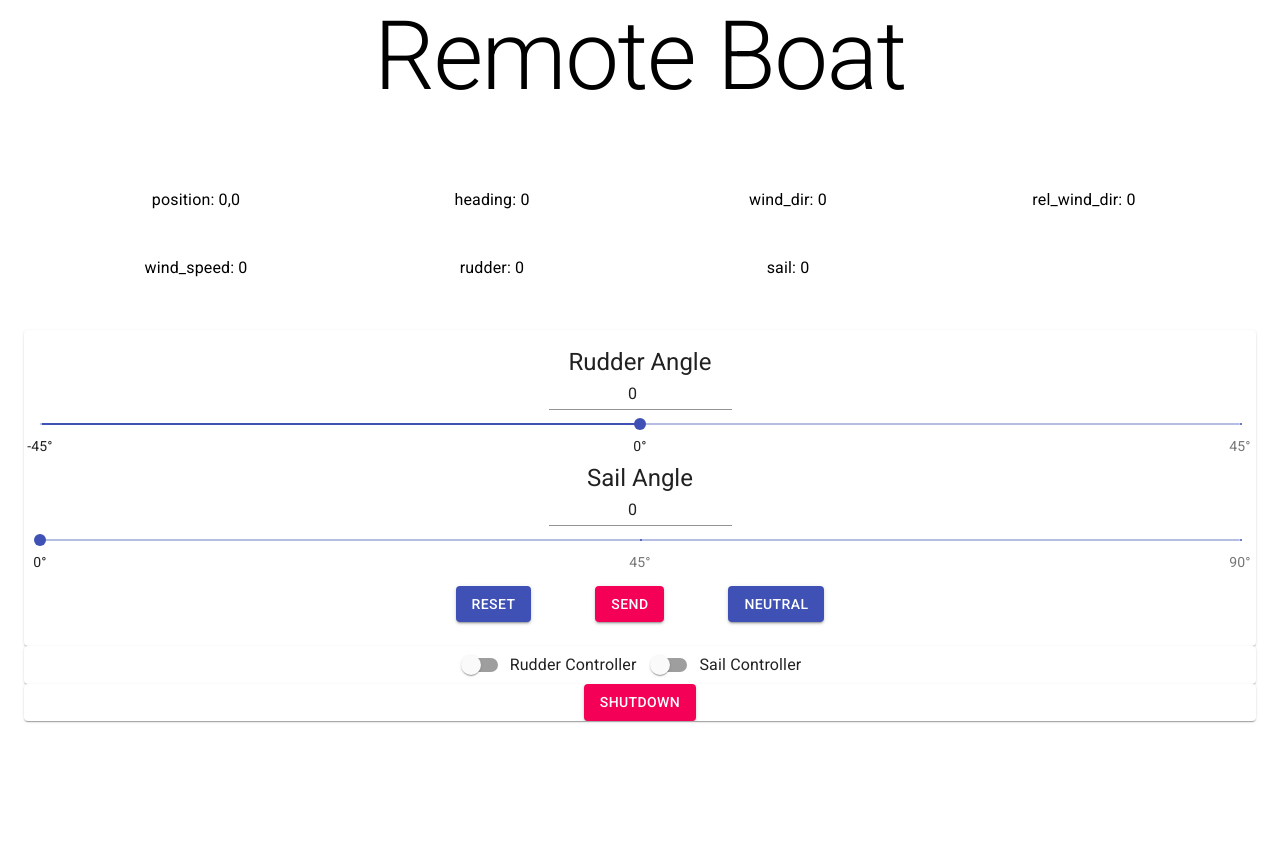
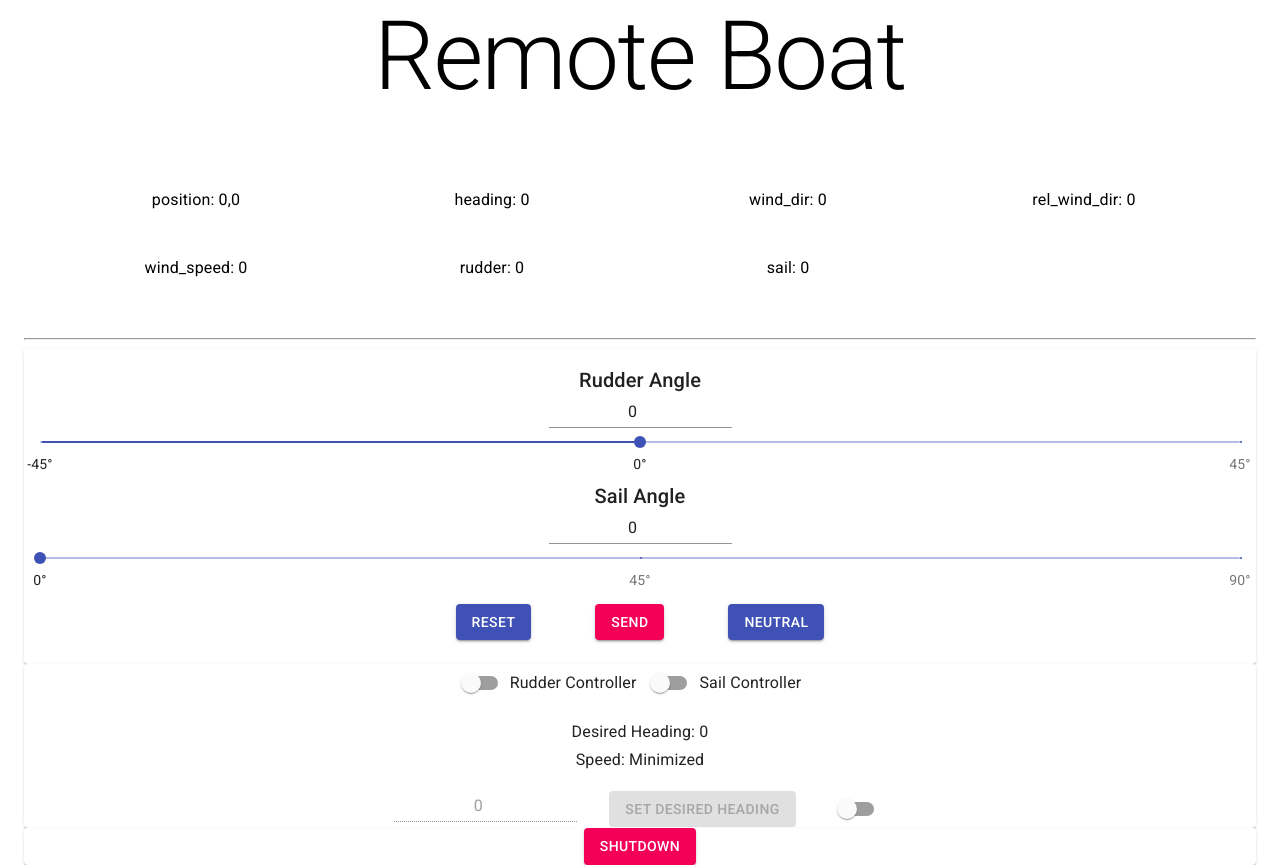
Before and after one commit to Yash-Bhandari/Remote-Boat, a React (Create React App) app: page / in a window 1280 px wide. Before the commit the page ends 800 px from the top, so only its background shows below. Built offline with nearby package versions, Linux system fonts and the light colour scheme; no server answers.

Commit message:
connected finer control over helmsman

```diff
--- a/src/components/Boat.js
+++ b/src/components/Boat.js
@@ -1,4 +1,5 @@
 import React, { useEffect, useState } from 'react';
+import { makeStyles } from '@material-ui/core/styles';
 import { getStatus } from '../utils/liason';
 import DirectController from './DirectController';
 import Status from './Status';
@@ -41,6 +42,7 @@ const Boat = () => {
     return (
         <>
             <Status boatState={status.boat_state} />
+            <hr/>
             <DirectController boatState={status.boat_state} helmsman={status.helmsman} />
             <HelmsmanController helmsman={status.helmsman} />
             <Shutdown />
--- a/src/components/DirectController.js
+++ b/src/components/DirectController.js
@@ -8,8 +8,6 @@ import Button from '@material-ui/core/Button'
 const DirectController = ({ boatState, helmsman }) => {
     let [rudder, setRudder] = useState(boatState.rudder);
     let [sail, setSail] = useState(boatState.sail);
-
-    console.log(boatState)
 
     const send = () => {
         sendControl(sail, rudder);
@@ -29,7 +27,8 @@ const DirectController = ({ boatState, helmsman }) => {
             setSail(boatState.sail)
     })
 
-    const disabled = (helmsman.rudder_controller.enabled && helmsman.sail_controller.enabled)
+    // Disables sending controls when both helmsman controllers are enabled
+    const disable_controls = (helmsman.rudder_controller.enabled && helmsman.sail_controller.enabled);
 
     return (
         <Card style={{ padding: '1rem' }}>
@@ -39,6 +38,7 @@ const DirectController = ({ boatState, helmsman }) => {
                 setValue={setRudder}
                 min={-45}
                 max={45}
+                disabled={helmsman.rudder_controller.enabled}
             />
             <SliderField
                 value={sail}
@@ -46,15 +46,16 @@ const DirectController = ({ boatState, helmsman }) => {
                 setValue={setSail}
                 min={0}
                 max={90}
+                disabled={helmsman.sail_controller.enabled}
             />
             <CardActions style={{ justifyContent: 'center' }}>
-                <Button style={buttonStyle} variant='contained' size='med' color='primary' onClick={reset} enabled={!disabled}>
+                <Button style={buttonStyle} variant='contained' size='med' color='primary' onClick={reset} disabled={disable_controls}>
                     Reset
                 </Button>
-                <Button style={buttonStyle} variant='contained' size='med' color='secondary' onClick={send} enabled={!disabled}>
+                <Button style={buttonStyle} variant='contained' size='med' color='secondary' onClick={send} disabled={disable_controls}>
                     Send
                 </Button>
-                <Button style={buttonStyle} variant='contained' size='med' color='primary'
+                <Button style={buttonStyle} variant='contained' size='med' color='primary' disabled={disable_controls}
                     onClick={() => {
                         setRudder(0);
                         setSail(0);
--- a/src/components/HelmsmanController.js
+++ b/src/components/HelmsmanController.js
@@ -1,16 +1,35 @@
 import Card from '@material-ui/core/Card';
 import FormControlLabel from '@material-ui/core/FormControlLabel';
 import Switch from '@material-ui/core/Switch';
-import React from 'react';
+import React, { useState } from 'react';
+import CardContent from '@material-ui/core/CardContent';
+import { Typography, TextField } from '@material-ui/core';
 import { sendHelmsman } from '../utils/liason';
+import Button from '@material-ui/core/Button';
+import { makeStyles } from '@material-ui/core/styles';
+
+const useStyles = makeStyles({
+    button: {
+        margin: '0 2rem 0 2rem'
+    }
+})
 
 const HelmsmanController = ({ helmsman }) => {
+    let [desired_heading, set_desired_heading] = useState(0);
+    let [maximize_speed, set_maximize_speed] = useState(false);
 
-    const update = (controller_name, value) => {
-        let to_send = { ...helmsman }
-        to_send[controller_name]['enabled'] = value;
-        sendHelmsman({ to_send })
+    const update = (key, value) => {
+        let to_send = {
+            ...helmsman,
+            desired_heading,
+            maximize_speed
+        };
+        if (key && value)
+            to_send[key] = value;
+        sendHelmsman(to_send);
     }
+
+    const classes = useStyles();
 
     return (
         <Card>
@@ -19,20 +38,45 @@ const HelmsmanController = ({ helmsman }) => {
                     <Switch
                         checked={helmsman.rudder_controller.enabled}
                         value="rudder_controller_enabled"
+                        onChange={e => update('rudder_controller', { enabled: e.target.checked })}
                     />
                 }
                 label="Rudder Controller"
             />
+
             <FormControlLabel
                 control={
                     <Switch
                         checked={helmsman.sail_controller.enabled}
                         value="sail_controller_enabled"
-                        onChange={e=>update(e.target.checked)}
+                        onChange={e => update('sail_controller', { enabled: e.target.checked })}
                     />
                 }
                 label="Sail Controller"
             />
+
+            <CardContent>
+                <Typography variant='subtitle1'>{'Desired Heading: ' + helmsman.desired_heading}</Typography>
+                <Typography variant='subtitle1'>{'Speed:' + (helmsman.maximize_speed ? ' Maximized ' : ' Minimized')}</Typography>
+            </CardContent>
+
+            <TextField
+                value={desired_heading}
+                onChange={e => set_desired_heading(e.target.value)}
+                disabled={!helmsman.rudder_controller.enabled}
+                type='number'
+            />
+
+            <Button
+                className={classes.button} disabled={!helmsman.rudder_controller.enabled}
+                variant='contained' size='med' color='secondary' onClick={update}>
+                Set Desired Heading
+            </Button>
+
+            <Switch
+                checked={maximize_speed}
+                />
+
         </Card>
     )
 }
--- a/src/components/SliderField.js
+++ b/src/components/SliderField.js
@@ -3,7 +3,7 @@ import TextField from '@material-ui/core/TextField';
 import Slider from '@material-ui/core/Slider'
 import { Typography } from '@material-ui/core';
 
-const SliderField = ({ valueName, value, setValue, min, max }) => {
+const SliderField = ({ valueName, value, setValue, min, max, disabled }) => {
     const marks = [
         {
             value: min,
@@ -20,7 +20,7 @@ const SliderField = ({ valueName, value, setValue, min, max }) => {
     ]
     return (
         <>
-            <Typography variant='h5'>{valueName}</Typography>
+            <Typography variant='h6'>{valueName}</Typography>
             <TextField
                 id={valueName}
                 value={value}
@@ -31,7 +31,8 @@ const SliderField = ({ valueName, value, setValue, min, max }) => {
                 min={min}
                 max={max}
                 onChange={(e, val) => setValue(val)}
-                marks={marks} />
+                marks={marks}
+                disabled={disabled} />
         </>
     )
 }
--- a/src/utils/liason.js
+++ b/src/utils/liason.js
@@ -1,4 +1,4 @@
-const url = 'http://192.168.43.41:5000/';
+const url = 'http://localhost:5000/';
 
 const putReq = {
     method: 'PUT',
```
